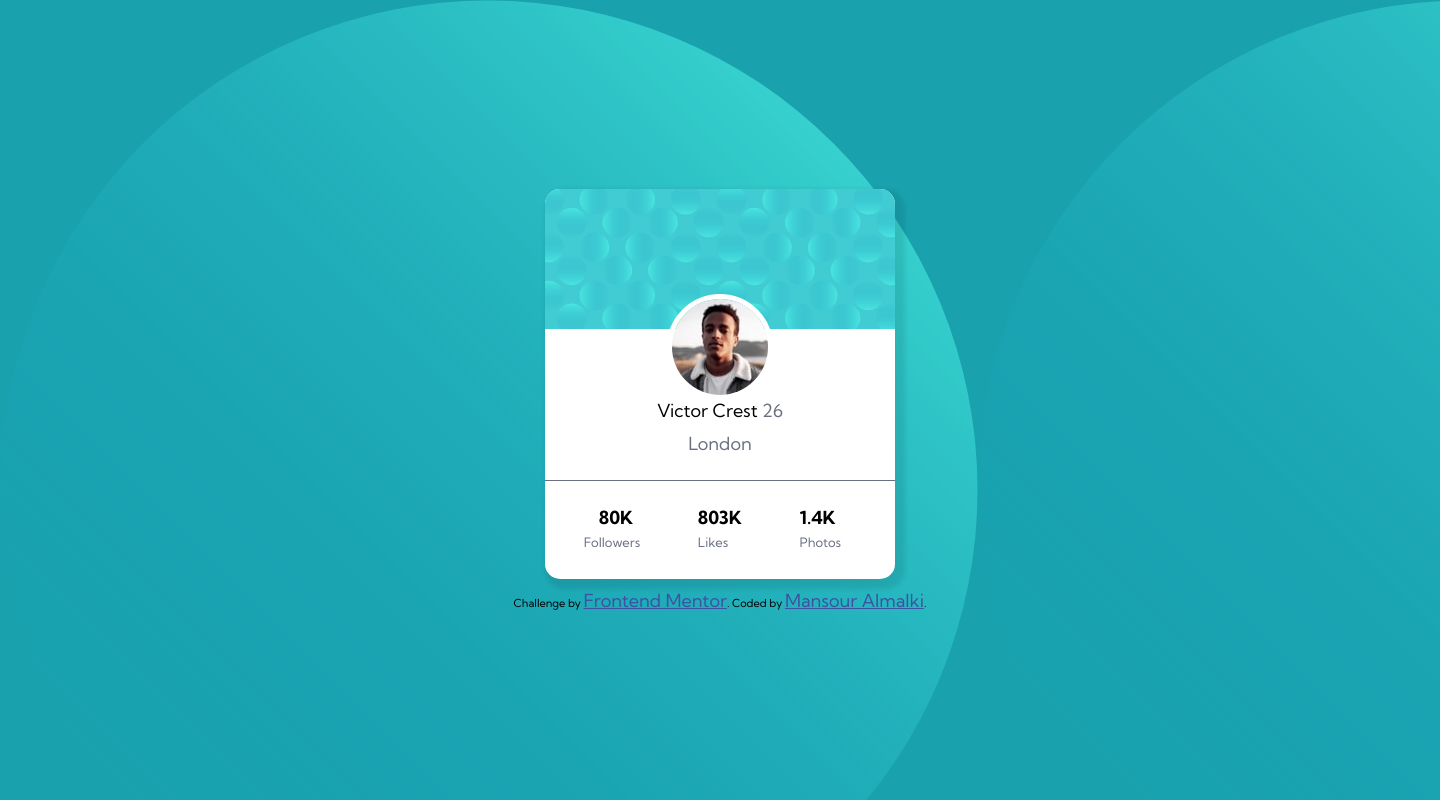
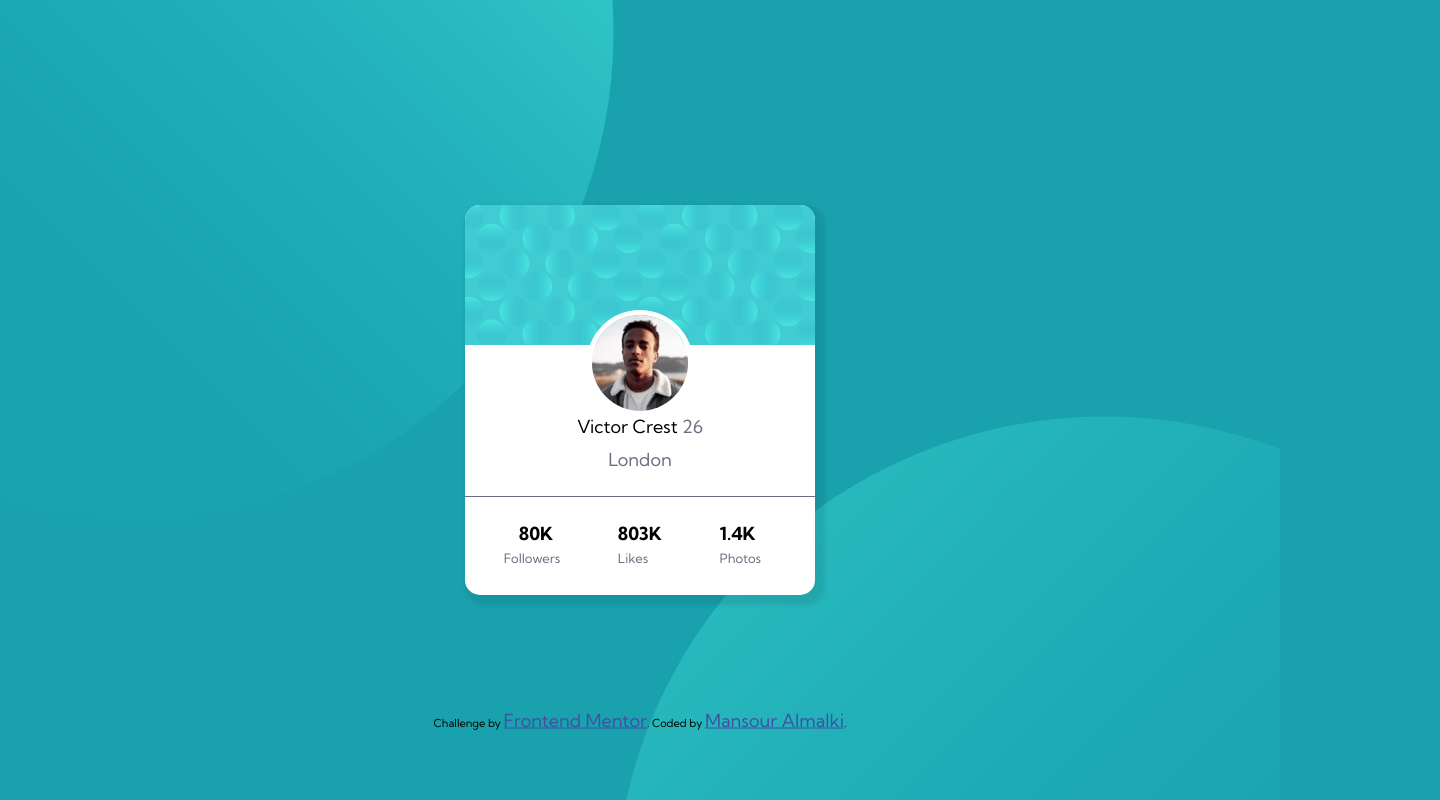
Before and after one commit to Mansour0007/profile-card-comonent-main, a plain HTML site: page index.html in a window 1280 px wide. Shown: the whole page, 1440 px wide, since content can reach past the window. Drawn offline with Linux system fonts and the light colour scheme.

Commit message:
Added Some changes

```diff
--- a/index.html
+++ b/index.html
@@ -22,8 +22,8 @@
     <title>Frontend Mentor | Profile card component</title>
   </head>
   <body>
-    <div class="container margin-bottom">
-      <div class="card">
+    <main class="container margin-bottom">
+      <section class="card">
         <div class="all-img">
         <img src="/images/bg-pattern-card.svg" class="pattern-img" alt="pattern" />
 
@@ -44,16 +44,16 @@
               <li> <h1 class="margin-bottom-2">1.4K</h1>  <p class="darkgray-color">Photos</p></li>
             </ul>
           </div>
-        </div>
-      </div>
+        </section>
+      </main>
     </div>
 
 
-    <div class="attribution">
+    <footer class="attribution">
       Challenge by
       <a href="https://www.frontendmentor.io?ref=challenge" target="_blank"
         >Frontend Mentor</a
       >. Coded by <a href="https://github.com/Mansour0007" target="_blank">Mansour Almalki</a>.
-    </div>
+    </footer>
   </body>
 </html>
--- a/style.css
+++ b/style.css
@@ -12,11 +12,13 @@
   font-size: 18px;
 }
 body {
-  background-image: url(/images/bg-pattern-top.svg);
+  width: 100vh;
+  height: 100vh;
   background-color: var(--Dark-cyan);
-  overflow: hidden;
-  width: 1440px;
-  height: 100vh;
+  background-image: url(/images/bg-pattern-top.svg),
+    url(/images/bg-pattern-bottom.svg);
+  background-repeat: no-repeat;
+  background-position: right 52vw bottom 35vh, left 48vw top 52vh;
   display: flex;
   flex-direction: column;
   align-items: center;
@@ -26,6 +28,10 @@ body {
   display: flex;
   justify-content: center;
   align-items: center;
+  position: absolute;
+  top: 50%;
+  left: 50%;
+  transform: translate(-50%, -50%);
 }
 .card {
   width: 350px;
@@ -80,19 +86,33 @@ li p {
 .magin-left {
   margin-left: -15px;
 }
-@media screen and (max-width: 375px) {
+@media (max-width: 375px) {
   body {
-    width: 375px;
+    min-width: 100vh;
+    min-height: 100vh;
+    background-color: var(--Dark-cyan);
+    background-image: url(/images/bg-pattern-top.svg),
+      url(/images/bg-pattern-bottom.svg);
+    background-repeat: no-repeat;
+    background-position: right 52vw bottom 35vh, left 48vw top 52vh;
+  }
+  .container {
+    width: 326px;
+  }
+  .attribution {
+    display: flex;
+    flex-direction: column;
+    flex-wrap: wrap;
   }
 }
-@media screen and (min-width: 375px) {
-  body {
-    width: 1440px;
-  }
-}
+
 .attribution {
   font-size: 11px;
   text-align: center;
+  position: absolute;
+  top: 90%;
+  left: 50%;
+  transform: translate(-50%, -50%);
 }
 .attribution a {
   color: hsl(228, 45%, 44%);
```
Also changed, not shown: 3 other files.
